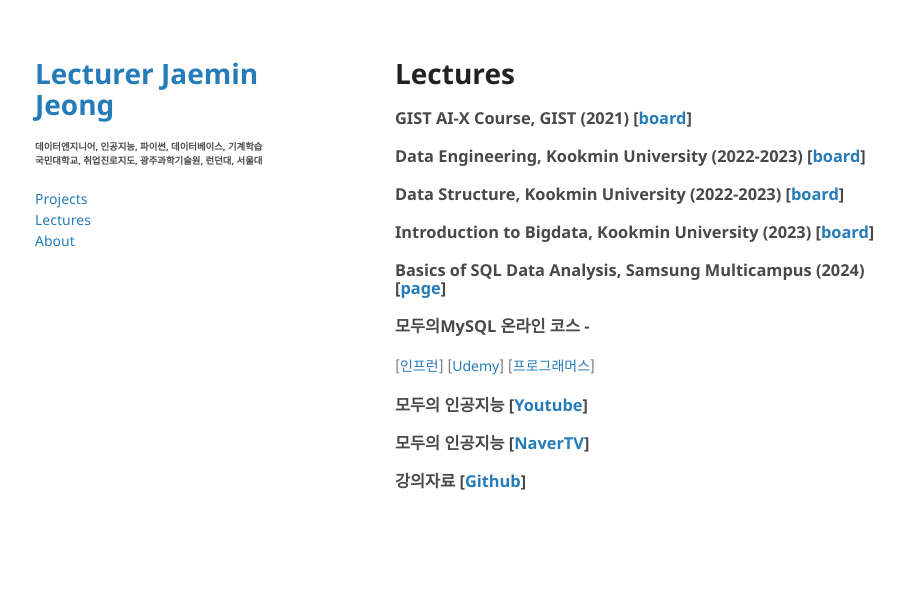
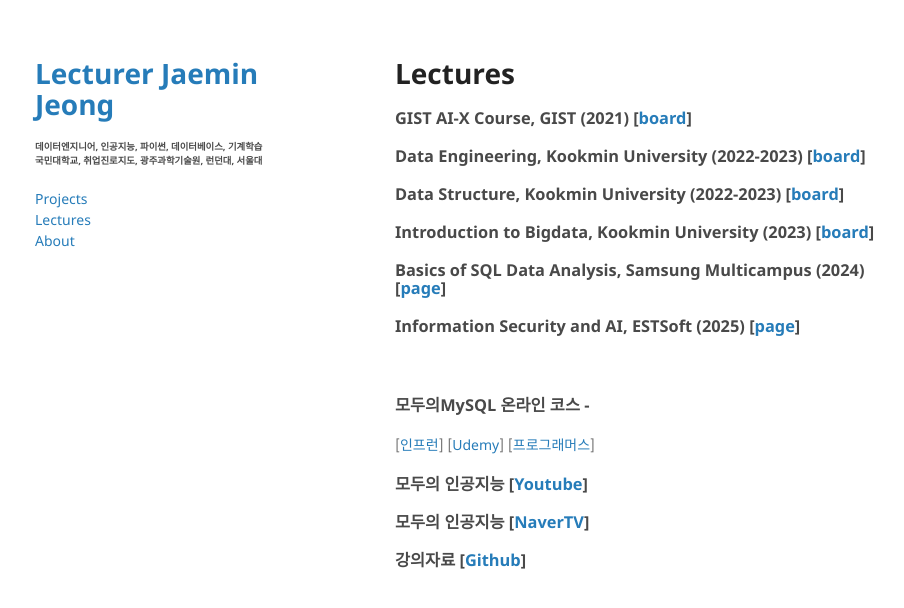
Before and after one commit to jaeminjjung/jaeminjjung.github.io, a Jekyll site: the page built from lecture.md, in a window 1280 px wide. Shown: the top 608 px of the page, without its empty margins (175-1079 px from the left). Built offline with Jekyll 4.4.1, drawn with Linux system fonts in a browser that asks for light colours; our own code applies the rules of GitHub Pages for plain Markdown files.

Commit message:
Update lecture.md

```diff
--- a/lecture.md
+++ b/lecture.md
@@ -6,6 +6,8 @@
 ### Data Structure, Kookmin University (2022-2023) [<a href="https://ecampus.kookmin.ac.kr/course/view.php?id=48724">board</a>]
 ### Introduction to Bigdata, Kookmin University (2023) [<a href="https://ecampus.kookmin.ac.kr/course/view.php?id=48724">board</a>]
 ### Basics of SQL Data Analysis, Samsung Multicampus (2024) [<a href = "https://www.multicampus.com/em/enrolment/courseDetai?p_menu=NzUjU1VC&p_gubun=Qw==&dxLanYn=N&corsCd=FA011P">page</a>]
+### Information Security and AI, ESTSoft (2025) [<a href = "https://github.com/dscoool/aisecurity">page</a>]
+<br/>
 ### 모두의MySQL 온라인 코스 -
 [<a href="https://inf.run/uuqBi">인프런</a>]
 [<a href="https://www.udemy.com/course/modu_sql/?referralCode=113EB10599DC7AD277BD">Udemy</a>]
```
